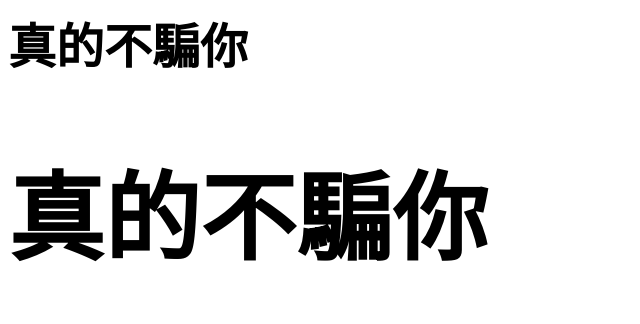
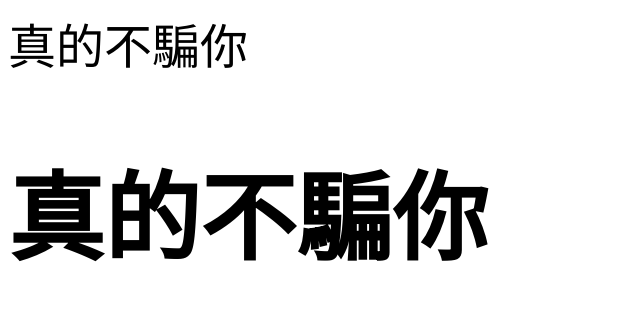
Before and after one commit to KaienChang/KaienChang.github.io, a plain HTML site: page index.html in a window 1280 px wide. Shown: the top 324 px of the page, without its empty margins (0-640 px from the left). Drawn offline with Linux system fonts and the light colour scheme.

Commit message:
Update index.html

```diff
--- a/index.html
+++ b/index.html
@@ -10,7 +10,7 @@
 
 <body>
     <div>
-       <font size="7" face='Microsoft JhengHei'><b>真的不騙你</b></font>
+       <font size="7" face='Microsoft JhengHei'><b7>真的不騙你</b7></font>
        <font size="7"><h1>真的不騙你</h1>
         <img src="GitHub UI-01.jpg" alt="git_pic">
         <p>
```
